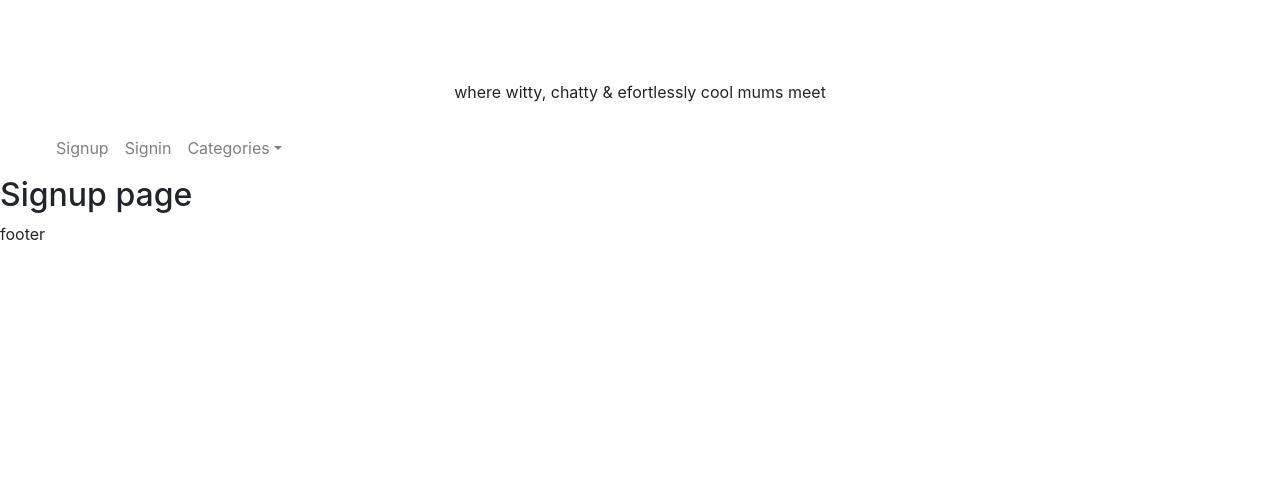
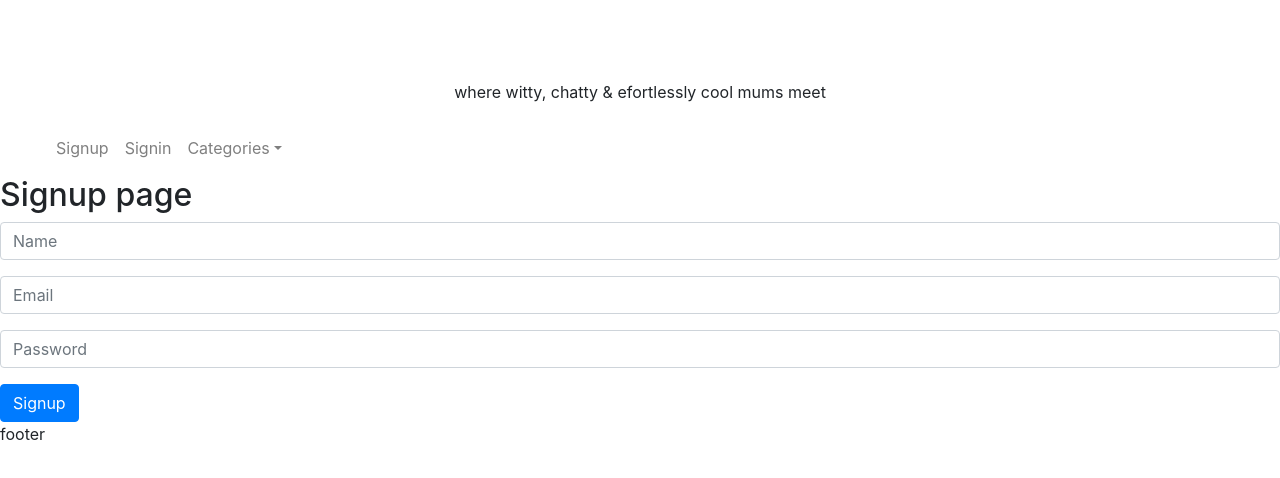
Before and after one commit to juicecultus/seo-blog-frontend, a Next.js app: page /signup in a window 1280 px wide. Shown: the top 478 px of the page. Built offline with nearby package versions, Linux system fonts and the light colour scheme.

Commit message:
setup signup component & form

```diff
--- /dev/null
+++ b/components/auth/SignupComponent.js
@@ -0,0 +1,65 @@
+import { useState } from 'react';
+
+const SignupComponent = () => {
+  const [values, setValues] = useState({
+    name: '',
+    email: '',
+    password: '',
+    error: '',
+    loading: false,
+    message: '',
+    showForm: true
+  });
+
+  const { name, email, password, error, loading, message, showForm } = values;
+
+  const handleSubmit = e => {
+    e.preventDefault();
+    console.table({ name, email, password, error, loading, message, showForm });
+  };
+
+  const handleChange = name => e => {
+    setValues({ ...values, error: false, [name]: event.target.value });
+  };
+
+  const signupForm = () => {
+    return (
+      <form onSubmit={handleSubmit}>
+        <div className='form-group'>
+          <input
+            value={name}
+            onChange={handleChange('name')}
+            type='text'
+            className='form-control'
+            placeholder='Name'
+          />
+        </div>
+        <div className='form-group'>
+          <input
+            value={email}
+            onChange={handleChange('email')}
+            type='email'
+            className='form-control'
+            placeholder='Email'
+          />
+        </div>
+        <div className='form-group'>
+          <input
+            value={password}
+            onChange={handleChange('password')}
+            type='password'
+            className='form-control'
+            placeholder='Password'
+          />
+        </div>
+        <div>
+          <button className='btn btn-primary'>Signup</button>
+        </div>
+      </form>
+    );
+  };
+
+  return <>{signupForm()}</>;
+};
+
+export default SignupComponent;
--- a/pages/signup.js
+++ b/pages/signup.js
@@ -1,9 +1,11 @@
 import Layout from '../components/Layout';
+import SignupComponent from '../components/auth/SignupComponent';
 
 const Signup = () => {
   return (
     <Layout>
       <h2>Signup page</h2>
+      <SignupComponent />
     </Layout>
   );
 };
```
